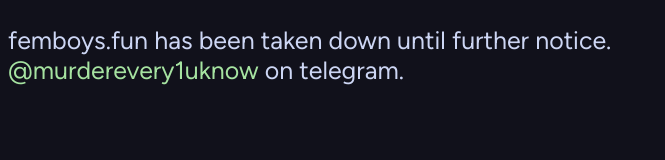
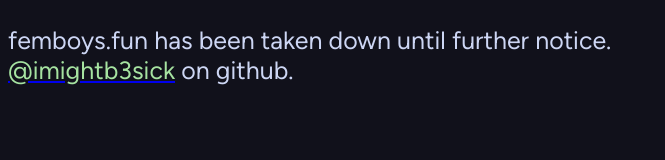
Before and after one commit to imightb3sick/site-down, a plain HTML site: page index.html in a window 1280 px wide. Shown: the whole page, without its empty margins (0-665 px from the left). Drawn offline with Linux system fonts and the light colour scheme.

Commit message:
change tg to gh

```diff
--- a/index.html
+++ b/index.html
@@ -8,6 +8,6 @@
     <link rel="icon" href="src/favicon.png" type="image/png">
 </head>
 <body>
-    <p>femboys.fun has been taken down until further notice.<br><span id="tg">@murderevery1uknow</span> on telegram.</p>
+	<p>femboys.fun has been taken down until further notice.<br><a href="https://github.com/imightb3sick"><span id="tg">@imightb3sick</span></a> on github.</p>
 </body>
 </html>
```
